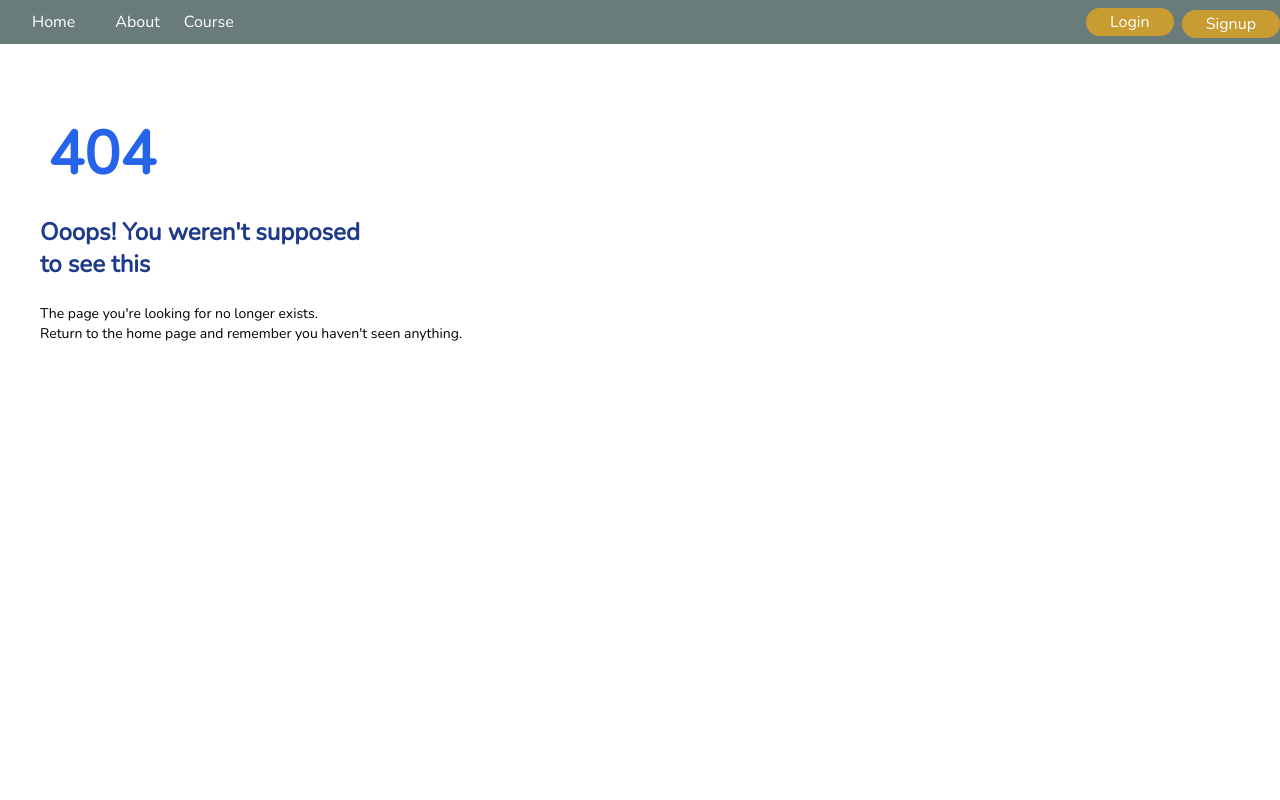
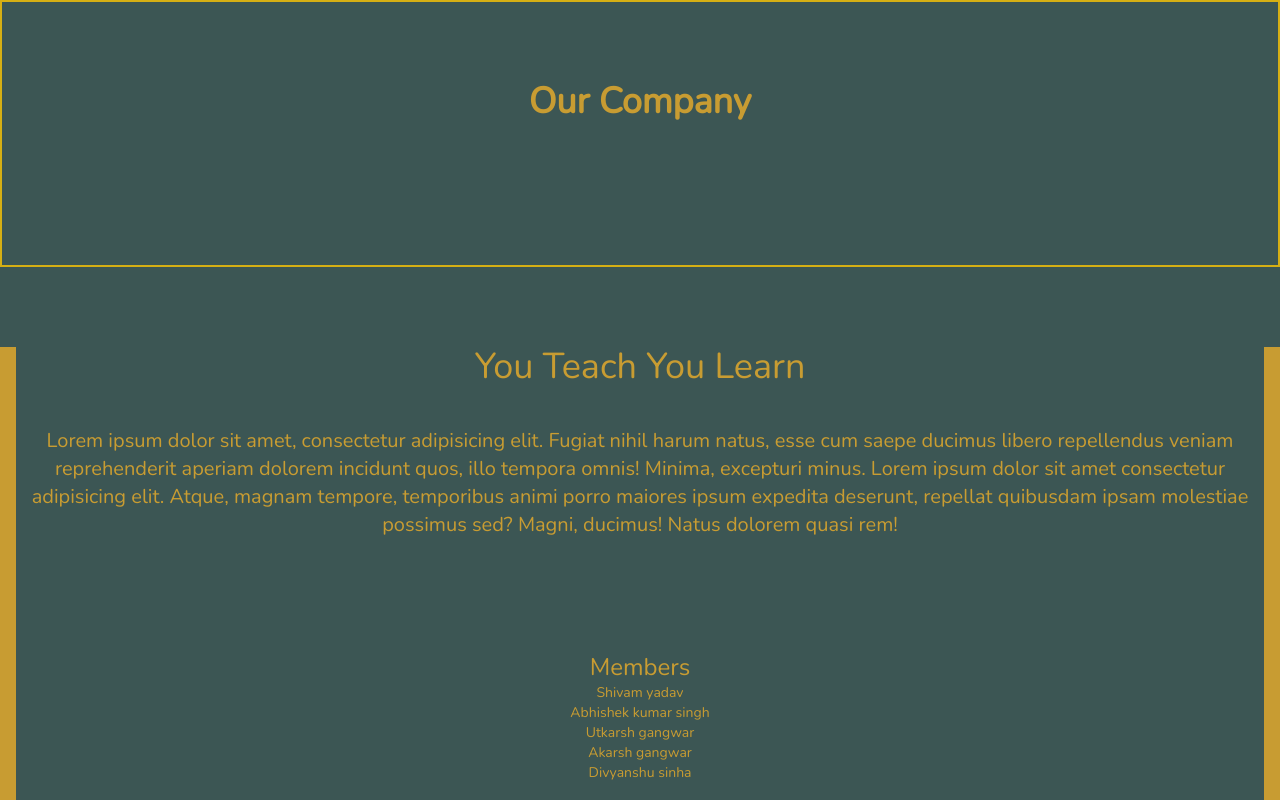
Before and after one commit to DevRyth/Time-Bank-Client, a React (Create React App) app: page /aboutus in a window 1280 px wide. Before the commit this address had no page. Shown: the top 800 px of the page. Built offline with nearby package versions, Linux system fonts and the light colour scheme.

Commit message:
created about us

```diff
--- a/src/App.tsx
+++ b/src/App.tsx
@@ -13,6 +13,7 @@ import Navigation from "./components/Navigation";
 import MainDisplay from "./pages/MainDisplay";
 import Page404 from "./pages/Page404";
 import LogIn from "./pages/LogIn.page";
+import Aboutus from "./components/aboutus/Aboutus";
 
 const App: React.FC = () => {
   axiosRequest();
@@ -23,9 +24,9 @@ const App: React.FC = () => {
   return (
     <div>
       <Router>
-        <div className="sticky top-0 z-10">
+        {/* <div className="sticky top-0 z-10">
           <Navigation />
-        </div>
+        </div> */}
         <Switch>
           <Route exact path="/">
             <Redirect to="/login" />
@@ -35,6 +36,9 @@ const App: React.FC = () => {
           </Route>
           <Route exact path="/login">
             {token ? <Redirect to="/dashboard" /> : <LogIn />}
+          </Route>
+          <Route exact path="/aboutus">
+            <Aboutus></Aboutus>
           </Route>
           <Route
             exact
--- /dev/null
+++ b/src/components/aboutus/Aboutus.tsx
@@ -0,0 +1,33 @@
+import React from "react";
+interface Props {}
+const Aboutus: React.FC<Props> = () => {
+  return (
+    <div className="h-screen bg-primary-dark">
+      <div className="h-1/3  border-2 border-secondary-lite text-center pt-20 font-extrabold text-secondary-dark text-4xl">
+        {" "}
+        Our Company
+      </div>
+      <div className="h-full  bg-secondary-dark">
+        <div className=" m-4  mt-10 min-h-screen bg-primary-dark text-4xl text-center text-secondary-dark flex flex-col lg:mt-20">
+          You Teach You Learn
+          <div className=" mt-4 mb-8 text-center text-xl lg:mt-10">
+            Lorem ipsum dolor sit amet, consectetur adipisicing elit. Fugiat
+            nihil harum natus, esse cum saepe ducimus libero repellendus veniam
+            reprehenderit aperiam dolorem incidunt quos, illo tempora omnis!
+            Minima, excepturi minus. Lorem ipsum dolor sit amet consectetur
+            adipisicing elit. Atque, magnam tempore, temporibus animi porro
+            maiores ipsum expedita deserunt, repellat quibusdam ipsam molestiae
+            possimus sed? Magni, ducimus! Natus dolorem quasi rem!
+          </div>
+          <div className="mt-20 text-center text-2xl">Members</div>
+          <div className="text-center text-sm">Shivam yadav</div>
+          <div className="text-center text-sm">Abhishek kumar singh</div>
+          <div className="text-center text-sm">Utkarsh gangwar</div>
+          <div className="text-center text-sm">Akarsh gangwar</div>
+          <div className="text-center text-sm">Divyanshu sinha</div>
+        </div>
+      </div>
+    </div>
+  );
+};
+export default Aboutus;
```
